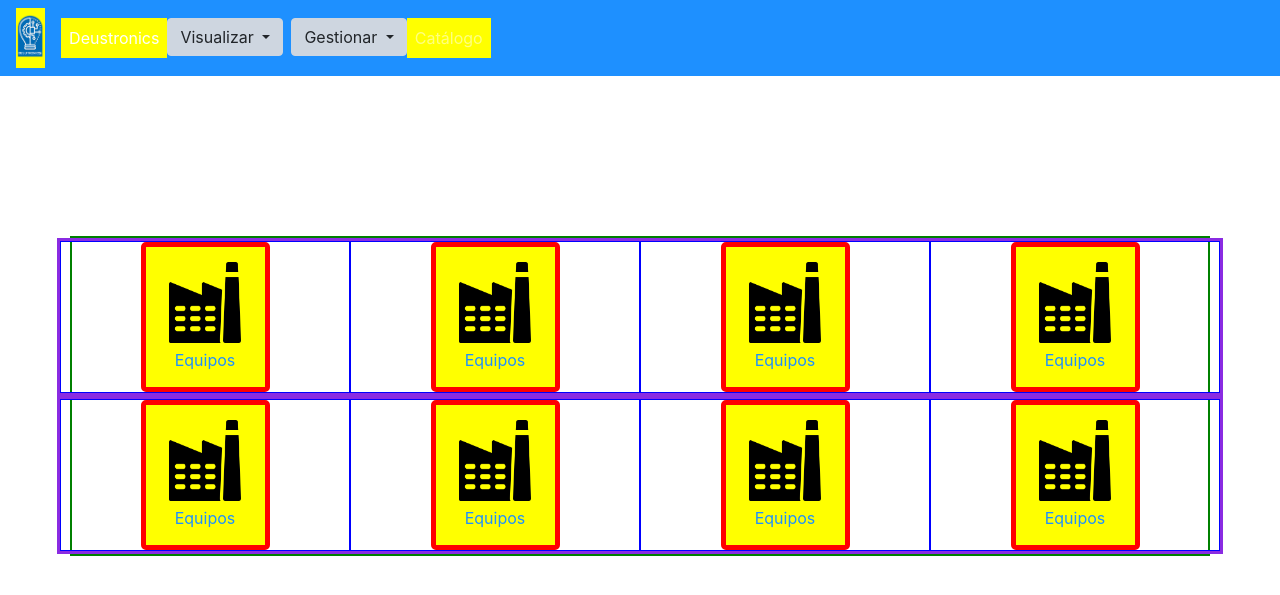
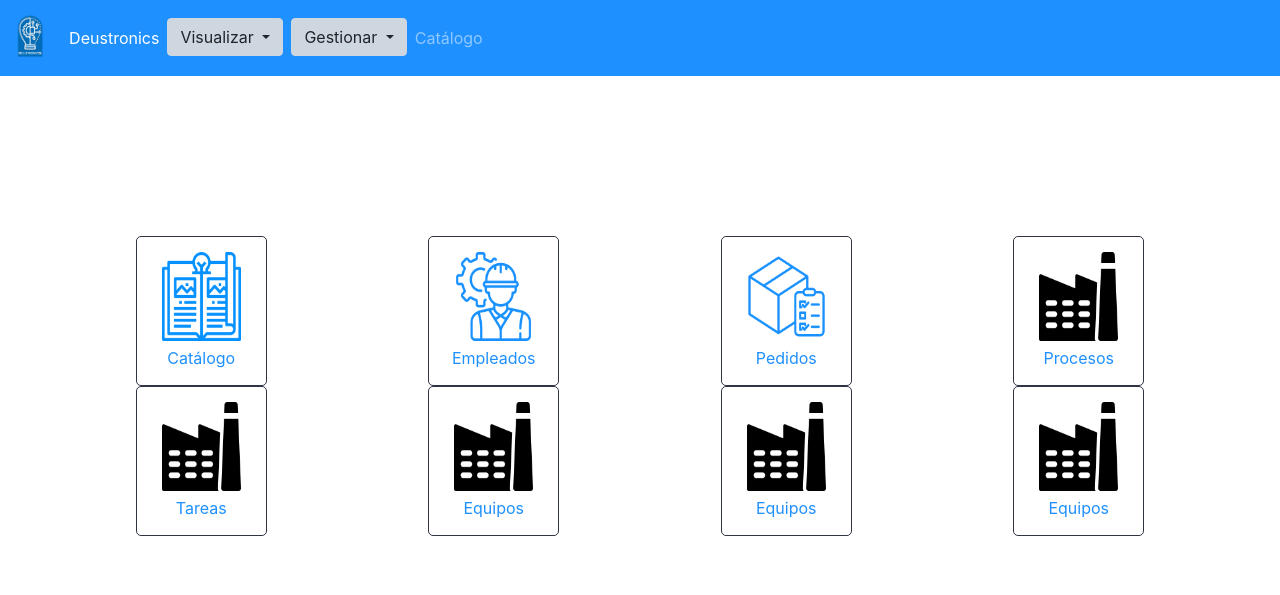
Before and after one commit to RubenDominguezTilve/DEUSTRONICS, a Django app: page / in a window 1280 px wide. Shown: the top 595 px of the page. Run offline with Django 3.2, Linux system fonts and the light colour scheme; some libraries are stand-ins or nearby versions.

Commit message:
Grid en Índex Volumen6: el retorno del volumen

```diff
--- a/app/static/main.scss
+++ b/app/static/main.scss
@@ -89,9 +89,17 @@ $dark: #2f3542;
     align-self: center;
     margin-top: 5px;
   }
+  .my-col{
+    margin: 20px;
+  }
+  .my-row{
+    margin:20px;
+    padding: 20px;
+  }
+  .index-card:hover{
+    background-color: grey;
+  }
 }
-
-
 
 // .catalog-item:hover {
 //   box-shadow: 6px 6px 7px black;
--- a/app/templates/index.html
+++ b/app/templates/index.html
@@ -1,5 +1,5 @@
 {%extends 'base.html'%} {% block content%} {%load static %}
-
+<!--
 <style>
   a {
     background-color: yellow;
@@ -27,7 +27,7 @@
     border: 1px solid blue;
   }
 </style>
-<!--
+
 <div id="index-cards">
   <div class="index-card col-sm-6">
     {%load static %}
@@ -55,40 +55,40 @@
 <div id="index-cards" class="content my-container">
   <div class="row my-row">
     <div class="col my-col justify-content-center d-flex justify-content-center d-flex">
-      <a class="index-card col-sm-6" href="{%url 'equipo_lista' %}">
+      <a class="index-card col-sm-6" href="{%url 'catalogo_lista' %}">
         {%load static %}
-        <img src="{% static 'icons/company.png' %}" class="card-icon" alt="..." />
-        <span>Equipos</span>
+        <img src="{% static 'icons/Catalogo.png' %}" class="card-icon" alt="..." />
+        <span>Catálogo</span>
       </a>
     </div>
     <div class="col my-col justify-content-center d-flex">
-      <a class="index-card col-sm-6" href="{%url 'equipo_lista' %}">
+      <a class="index-card col-sm-6" href="{%url 'empleado_lista' %}">
         {%load static %}
-        <img src="{% static 'icons/company.png' %}" class="card-icon" alt="..." />
-        <span>Equipos</span>
+        <img src="{% static 'icons/Empleado.png' %}" class="card-icon" alt="..." />
+        <span>Empleados</span>
       </a>
     </div>
     <div class="col my-col justify-content-center d-flex">
-      <a class="index-card col-sm-6" href="{%url 'equipo_lista' %}">
+      <a class="index-card col-sm-6" href="{%url 'pedido_lista' %}">
         {%load static %}
-        <img src="{% static 'icons/company.png' %}" class="card-icon" alt="..." />
-        <span>Equipos</span>
+        <img src="{% static 'icons/Pedido.png' %}" class="card-icon" alt="..." />
+        <span>Pedidos</span>
       </a>
     </div>
     <div class="col my-col justify-content-center d-flex ">
-      <a class="index-card col-sm-6" href="{%url 'equipo_lista' %}">
+      <a class="index-card col-sm-6" href="{%url 'proceso_lista' %}">
         {%load static %}
         <img src="{% static 'icons/company.png' %}" class="card-icon" alt="..." />
-        <span>Equipos</span>
+        <span>Procesos</span>
       </a>
     </div>
   </div>
   <div class="row my-row">
     <div class="col my-col justify-content-center d-flex ">
-      <a class="index-card col-sm-6" href="{%url 'equipo_lista' %}">
+      <a class="index-card col-sm-6" href="{%url 'tarea_lista' %}">
         {%load static %}
         <img src="{% static 'icons/company.png' %}" class="card-icon" alt="..." />
-        <span>Equipos</span>
+        <span>Tareas</span>
       </a>
     </div>
     <div class="col my-col justify-content-center d-flex">
```
Also changed, not shown: app/static/icons/Catalogo.png (added), app/static/icons/Empleado.png (added), app/static/icons/Pedido.png (added), app/static/main.css.
